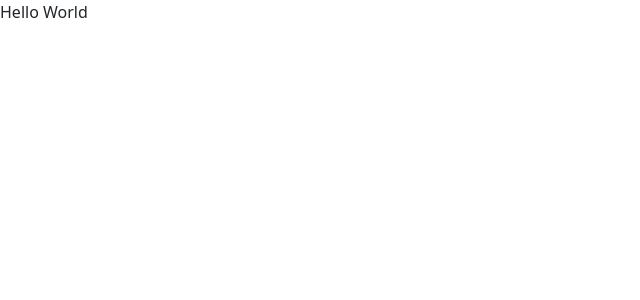
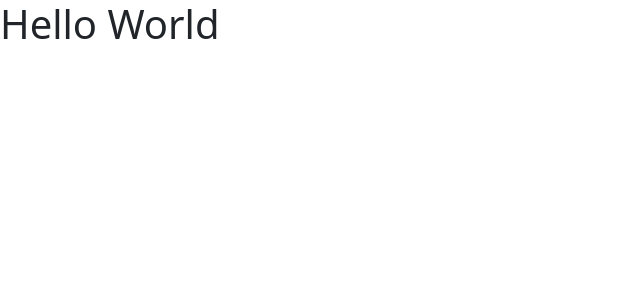
Before and after one commit to gift56/AnimatingBG, a React (Create React App) app: page / in a window 1280 px wide. Shown: the top 300 px of the page, without its empty margins (0-640 px from the left). Built offline with nearby package versions, Linux system fonts and the light colour scheme.

Commit message:
installing tailwind

```diff
--- a/src/App.js
+++ b/src/App.js
@@ -1,7 +1,11 @@
 import React from "react";
 
 const App = () => {
-  return <div>Hello World</div>;
+  return (
+    <div>
+      <h1>Hello World</h1>
+    </div>
+  );
 };
 
 export default App;
```
Also changed, not shown: src/components/Signatures/Esign.jsx (renamed from src/components/Esign.jsx), src/components/Signatures/Signtwo.jsx (renamed from src/components/Signtwo.jsx).
